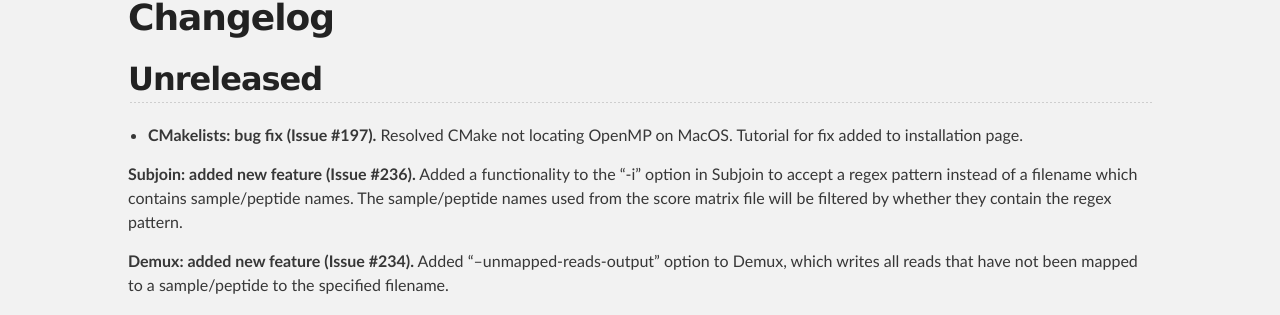
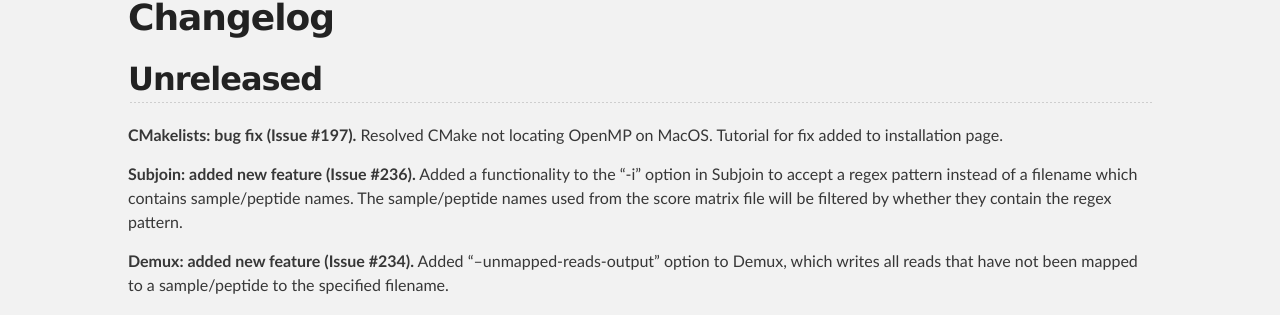
Before and after one commit to LadnerLab/PepSIRF, a Jekyll site: the page built from docs/5-changelog.md, in a window 1280 px wide. Shown: the part 381-696 px from the top of the page. Built offline with Jekyll 4.4.1, drawn with Linux system fonts in a browser that asks for light colours.

```diff
--- a/docs/5-changelog.md
+++ b/docs/5-changelog.md
@@ -8,7 +8,7 @@ permalink: /changelog/
 
 ## Unreleased
 
-- <strong>CMakelists: bug fix (Issue #197).</strong> Resolved CMake not locating OpenMP on MacOS. Tutorial for fix added to installation page.
+<strong>CMakelists: bug fix (Issue #197).</strong> Resolved CMake not locating OpenMP on MacOS. Tutorial for fix added to installation page.
 
 <strong>Subjoin: added new feature (Issue #236).</strong> Added a functionality to the "-i" option in Subjoin to accept a regex pattern instead of a filename which contains sample/peptide names. The sample/peptide names used from the score matrix file will be filtered by whether they contain the regex pattern.
 
```
